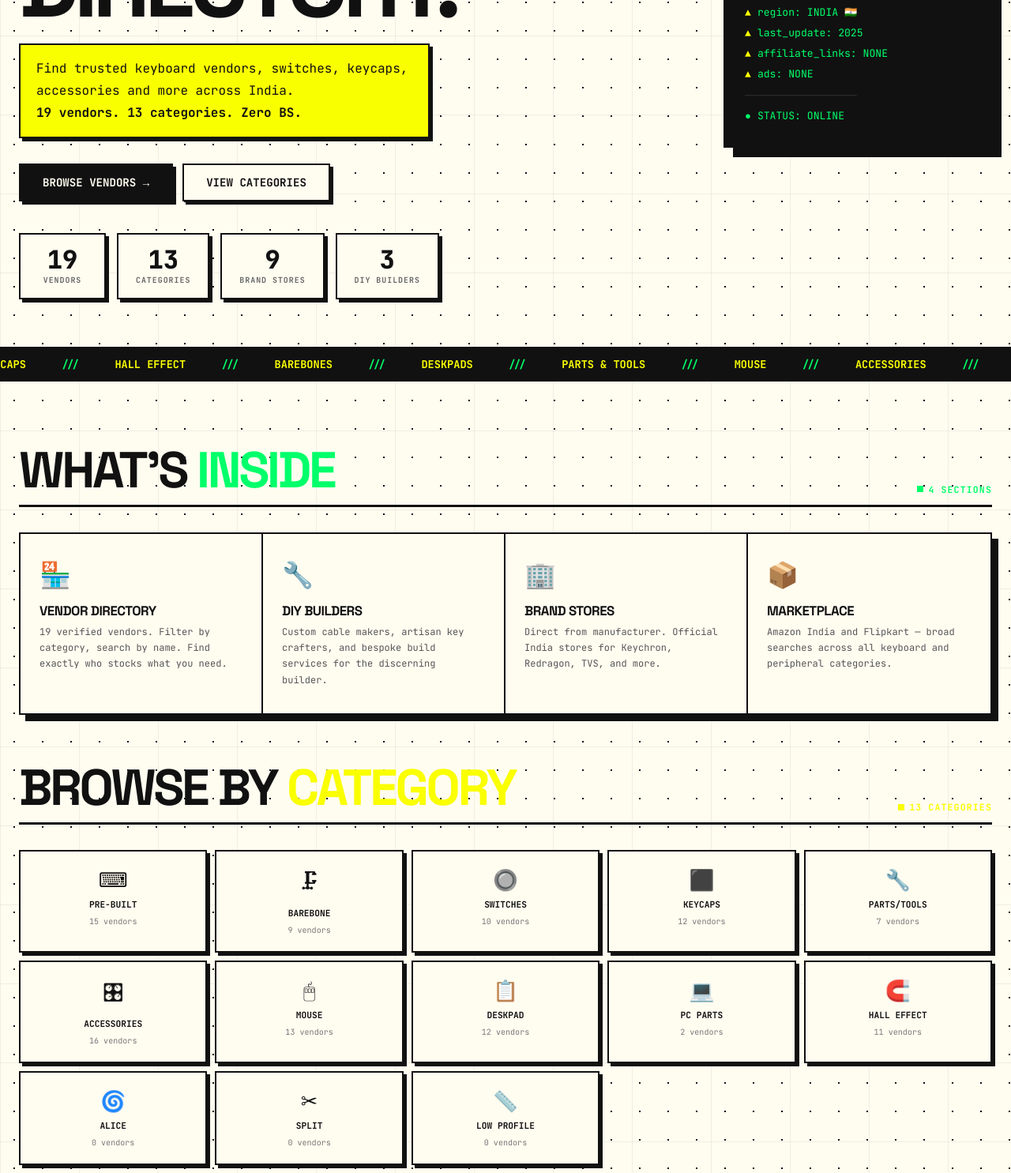
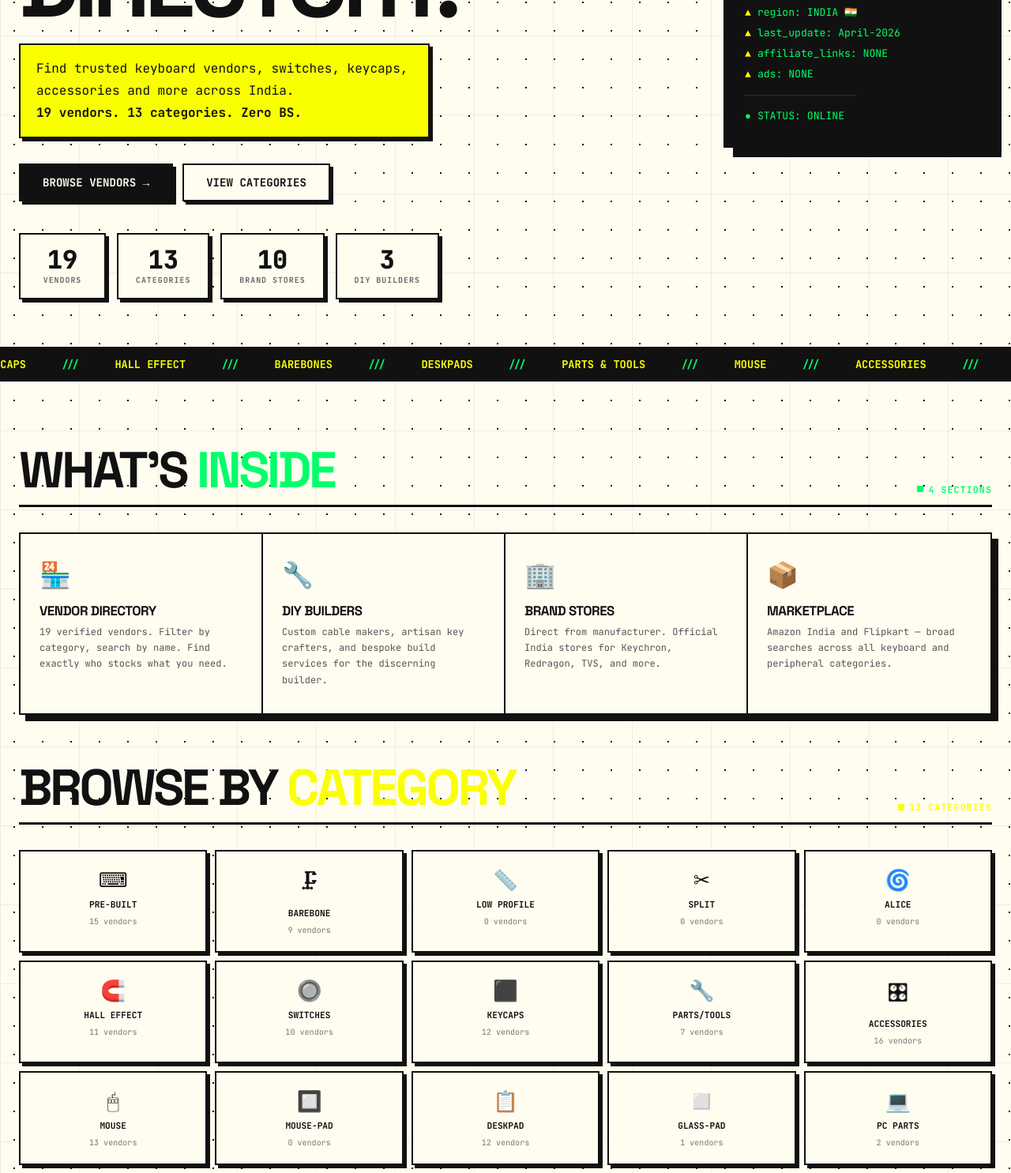
Before and after one commit to SHADOW269/Keydir.in, a plain HTML site: page index.html in a window 1280 px wide. Shown: the part 555-2040 px from the top of the page at 79% size. Drawn offline with Linux system fonts and the light colour scheme.

Commit message:
QUICK FIXES

```diff
--- a/index.html
+++ b/index.html
@@ -179,7 +179,7 @@
       <div class="hero-stats">
         <div class="stat-box"><span class="stat-num" data-count="19">0</span><span class="stat-label">Vendors</span></div>
         <div class="stat-box"><span class="stat-num" data-count="13">0</span><span class="stat-label">Categories</span></div>
-        <div class="stat-box"><span class="stat-num" data-count="9">0</span><span class="stat-label">Brand Stores</span></div>
+        <div class="stat-box"><span class="stat-num" data-count="10">0</span><span class="stat-label">Brand Stores</span></div>
         <div class="stat-box"><span class="stat-num" data-count="3">0</span><span class="stat-label">DIY Builders</span></div>
       </div>
     </div>
@@ -196,7 +196,7 @@
         <div class="t-line"><span class="t-ok">✓</span><span>filters: MULTI-SELECT</span></div>
         <div class="t-dim">──────────────────</div>
         <div class="t-line"><span class="t-warn">▲</span><span>region: INDIA 🇮🇳</span></div>
-        <div class="t-line"><span class="t-warn">▲</span><span>last_update: 2025</span></div>
+        <div class="t-line"><span class="t-warn">▲</span><span>last_update: April-2026</span></div>
         <div class="t-line"><span class="t-warn">▲</span><span>affiliate_links: NONE</span></div>
         <div class="t-line"><span class="t-warn">▲</span><span>ads: NONE</span></div>
         <div class="t-dim">──────────────────</div>
--- a/shared.js
+++ b/shared.js
@@ -85,7 +85,8 @@
    Use this for resellers stocking multiple brands (not the manufacturer itself).
    ══════════════════════════════════════════════════════════════ */
 const THIRD_PARTY_SELLERS = [
-  // { name: "ExampleStore",  url: "https://example.in/",        spec: "Multi-brand reseller",  risk: false, warning_message: "" },
+  { name: "Prime abgb",  url: "https://www.primeabgb.com/",        spec: "Multi-brand reseller",  risk: false, warning_message: "" },
+
   // { name: "SketchySeller", url: "https://sketchyseller.in/",  spec: "Budget gear",           risk: true,  warning_message: "Community-reported shipping delays." },
 ];
 
@@ -133,7 +134,7 @@
   {name:"NMPC",           url:"https://nmpc.in/",             cats:["Pre-built","Hall Effect","Mouse","Deskpad"]},
   {name:"StacksKB",       url:"https://stackskb.com/",        cats:["Pre-built","Barebone","Keycaps","Switches","Parts/Tools","Accessories"]},
   {name:"Waimers",        url:"https://waimers.in/",          cats:["Hall Effect","Accessories","Mouse","Deskpad"]},
-  {name:"Xtro",           url:"https://xtro.gg/",             cats:["Pre-built","Hall Effect","Accessories","Mouse","Deskpad","PC Parts"]},
+  {name:"Xtro",           url:"https://xtro.gg/",             cats:["Pre-built","Hall Effect","Accessories","Mouse","Deskpad","PC Parts","Glass-pad"]},
   {name:"URX",            url:"https://urx.co.in/",           cats:["Pre-built","Hall Effect","Mouse"]},
   // {name:"NewVendor", url:"https://newvendor.in/", cats:["Pre-built","Switches"], warning:true, warning_message:"Reports of slow shipping."},
 ];
@@ -195,15 +196,16 @@
    Official manufacturer storefronts only — resellers go in THIRD_PARTY_SELLERS.
    ══════════════════════════════════════════════════════════════ */
 const BRANDS = [
+  {name:"Ant Esports",     url:"https://antesports.com/",               spec:"Budget PC Hardware",      col:"var(--green)",  risk:false, warning_message:""},
   {name:"AULA India",      url:"https://aulaindia.com/",                spec:"Mechanical Boards",       col:"var(--blue)",   risk:false, warning_message:""},
   {name:"Binepad",         url:"https://www.binepad.in/",               spec:"Macropads & Accessories", col:"var(--pink)",   risk:false, warning_message:""},
-  {name:"Redragon",        url:"https://www.redragon.in/",              spec:"Budget Performance",      col:"var(--red)",    risk:false, warning_message:""},
   {name:"Cosmic Byte",     url:"https://www.thecosmicbyte.com/",        spec:"Entry-level Gear",        col:"var(--cyan)",   risk:false, warning_message:""},
   {name:"EvoFox",          url:"https://www.amkette.com/pages/evofox",  spec:"Gaming Accessories",      col:"var(--orange)", risk:false, warning_message:""},
-  {name:"Ant Esports",     url:"https://antesports.com/",               spec:"Budget PC Hardware",      col:"var(--green)",  risk:false, warning_message:""},
+  {name:"Kreo Tech",       url:"https://kreo-tech.com/",                spec:"Budget Peripherals",      col:"var(--red)",    risk:false, warning_message:""},
+  {name:"Redragon",        url:"https://www.redragon.in/",              spec:"Budget Performance",      col:"var(--red)",    risk:false, warning_message:""},
   {name:"TVS Electronics", url:"https://www.tvselectronics.in/",        spec:"Classic Mechanicals",     col:"var(--yellow)", risk:false, warning_message:""},
-  {name:"Portronics",      url:"https://www.portronics.com/",           spec:"Portable Tech",           col:"var(--purple)", risk:false, warning_message:""},
-  {name:"Kreo Tech",       url:"https://kreo-tech.com/",                spec:"Budget Peripherals",      col:"var(--red)",    risk:true,  warning_message:"Community-reported concerns about product quality and after-sales support. Proceed with caution before purchasing."},
+  {name:"Xtro",            url:"https://xtro.gg/",                      spec:"Indian Brand That Cares", col:"var(--purple)", risk:false, warning_message:""},
+  {name:"Portronics",      url:"https://www.portronics.com/",           spec:"Portable Tech",           col:"var(--red)",    risk:false, warning_message:""},
 ];
 
 
@@ -225,17 +227,19 @@
 const CAT_META = [
   {id:"Pre-built",   label:"Pre-built",   icon:"⌨",  col:"yellow",  bcls:"b-yellow"},
   {id:"Barebone",    label:"Barebone",    icon:"🗜",  col:"orange",  bcls:"b-orange"},
+  {id:"Low Profile", label:"Low Profile", icon:"📏",  col:"teal",    bcls:"b-teal"},
+  {id:"Split",       label:"Split",       icon:"✂",  col:"purple",  bcls:"b-purple"},
+  {id:"Alice",       label:"Alice",       icon:"🌀",  col:"pink",    bcls:"b-pink"},
+  {id:"Hall Effect", label:"Hall Effect", icon:"🧲",  col:"cyan",    bcls:"b-cyan"},
   {id:"Switches",    label:"Switches",    icon:"🔘",  col:"red",     bcls:"b-red"},
   {id:"Keycaps",     label:"Keycaps",     icon:"⬛",  col:"green",   bcls:"b-green"},
   {id:"Parts/Tools", label:"Parts/Tools", icon:"🔧",  col:"purple",  bcls:"b-purple"},
   {id:"Accessories", label:"Accessories", icon:"🎛",  col:"pink",    bcls:"b-pink"},
   {id:"Mouse",       label:"Mouse",       icon:"🖱",  col:"blue",    bcls:"b-blue"},
+  {id:"Mouse-pad",   label:"Mouse-pad",   icon:"🔲",  col:"blue",    bcls:"b-blue"},
   {id:"Deskpad",     label:"Deskpad",     icon:"📋",  col:"teal",    bcls:"b-teal"},
+  {id:"Glass-pad",   label:"Glass-pad",   icon:"◻️",  col:"teal",    bcls:"b-teal"},
   {id:"PC Parts",    label:"PC Parts",    icon:"💻",  col:"black",   bcls:"b-black"},
-  {id:"Hall Effect", label:"Hall Effect", icon:"🧲",  col:"cyan",    bcls:"b-cyan"},
-  {id:"Alice",       label:"Alice",       icon:"🌀",  col:"pink",    bcls:"b-pink"},
-  {id:"Split",       label:"Split",       icon:"✂",  col:"purple",  bcls:"b-purple"},
-  {id:"Low Profile", label:"Low Profile", icon:"📏",  col:"teal",    bcls:"b-teal"},
 ];
 
 const BADGE_CLS = Object.fromEntries(CAT_META.map(c => [c.id, c.bcls]));
--- a/style.css
+++ b/style.css
@@ -47,7 +47,6 @@
 #cursor{
   pointer-events:none;position:fixed;z-index:9999;
   width:18px;height:18px;background:var(--black);border-radius:50%;
-  mix-blend-mode:difference;transform:translate(-50%,-50%);
   transition:width .15s,height .15s,border-radius .15s,background .15s;
 }
 #cursor.big{width:54px;height:54px;background:var(--yellow);mix-blend-mode:normal;border-radius:0;border:2px solid var(--black)}
```
